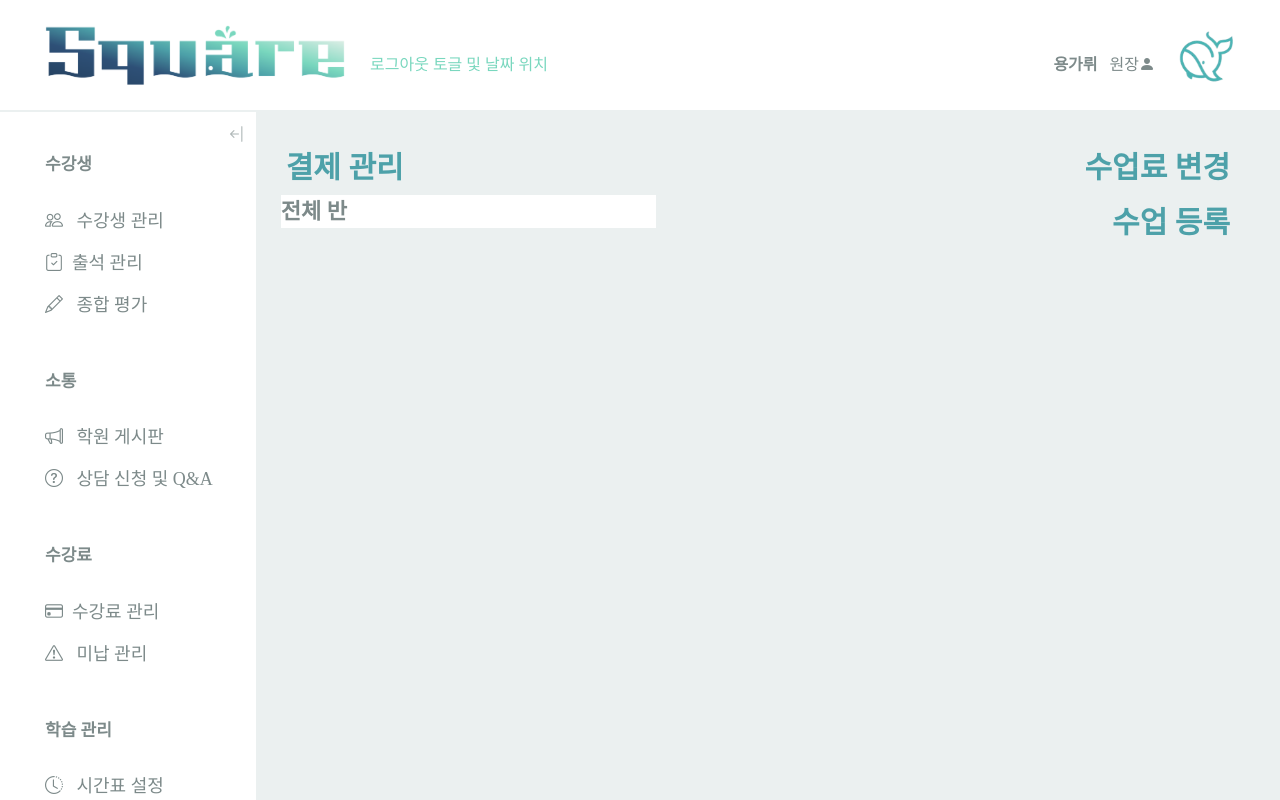
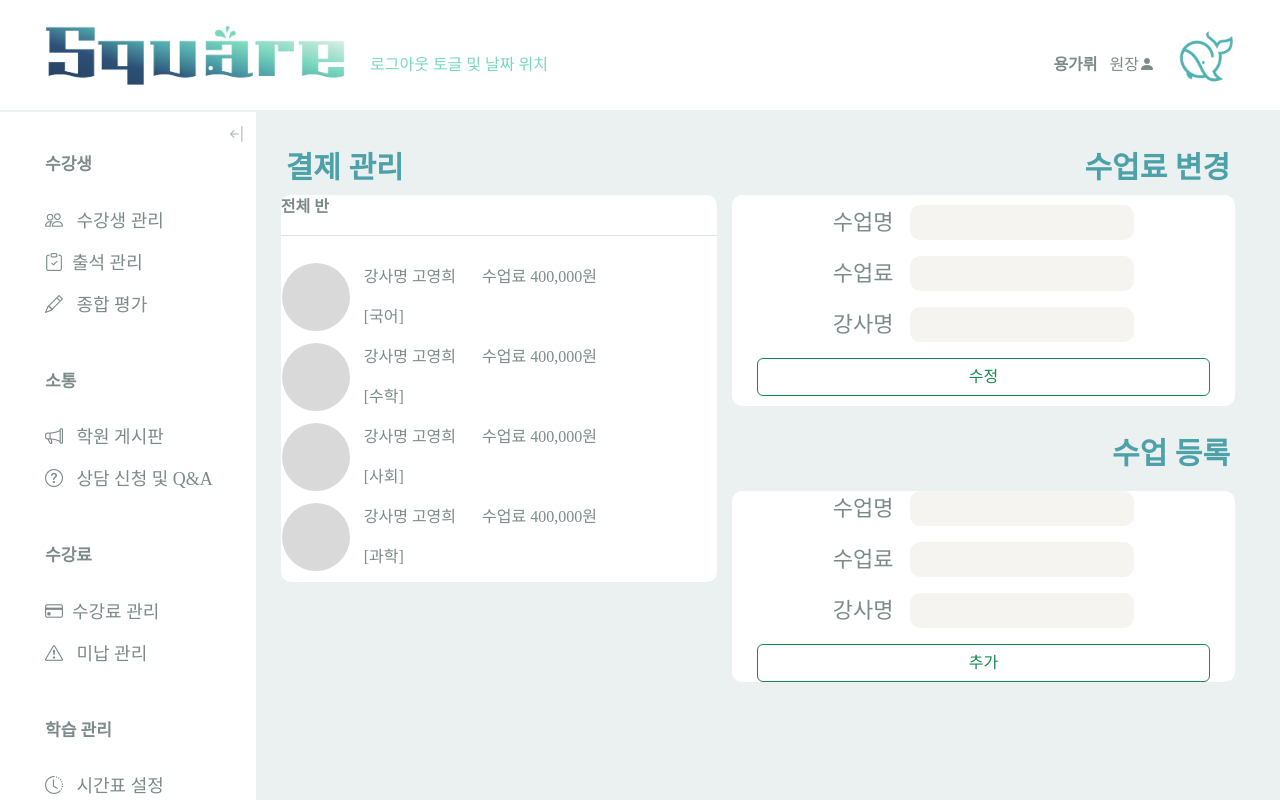
Before and after one commit to Alts-Tabs/Square, a React (Create React App) app in the folder src/main/squarereact/: page /paymentManagement in a window 1280 px wide. Built offline with nearby package versions, Linux system fonts and the light colour scheme.

Commit message:
package.js package-lock.json 충돌 해결 및 05191500 결제관리

```diff
--- a/src/main/squarereact/package.json
+++ b/src/main/squarereact/package.json
@@ -9,6 +9,7 @@
     "@testing-library/user-event": "^13.5.0",
     "axios": "^1.9.0",
     "react": "^18.3.1",
+    "react-daum-postcode": "^3.2.0",
     "react-dom": "^18.3.1",
     "react-router-dom": "^7.6.0",
     "react-scripts": "5.0.1",
--- a/src/main/squarereact/src/components/PaymentManagement.js
+++ b/src/main/squarereact/src/components/PaymentManagement.js
@@ -5,24 +5,99 @@ const PaymentManagement = () => {
     return (
         <div>
            <div className='paymentManagementContainer'>
-
                 <div className='leftContainer'>
                     {/* 오늘의 출석 */}
                     <span className='title'> 결제 관리 </span>
                     <div className='classRead'>
                         <span> 전체 반 </span>
+                        <hr></hr>
+                        <table>
+                            <tr>
+                                <td rowspan="2">
+                                    <div className='ellipse'/>
+                                </td>
+                                <td>&nbsp;&nbsp;&nbsp;강사명 고영희&nbsp;&nbsp;&nbsp;&nbsp;&nbsp;&nbsp;</td>
+                                <td>수업료 400,000원</td>
+                            </tr>
+                            <tr>
+                                <td>&nbsp;&nbsp;&nbsp;[국어]</td>
+                                <td></td>
+                            </tr>
+                            <tr>
+                                <td rowspan="2">
+                                    <div className='ellipse'/>
+                                </td>
+                                <td>&nbsp;&nbsp;&nbsp;강사명 고영희&nbsp;&nbsp;&nbsp;&nbsp;&nbsp;&nbsp;</td>
+                                <td>수업료 400,000원</td>
+                            </tr>
+                            <tr>
+                                <td>&nbsp;&nbsp;&nbsp;[수학]</td>
+                                <td></td>
+                            </tr>
+                            <tr>
+                                <td rowspan="2">
+                                    <div className='ellipse'/>
+                                </td>
+                                <td>&nbsp;&nbsp;&nbsp;강사명 고영희&nbsp;&nbsp;&nbsp;&nbsp;&nbsp;&nbsp;</td>
+                                <td>수업료 400,000원</td>
+                            </tr>
+                            <tr>
+                                <td>&nbsp;&nbsp;&nbsp;[사회]</td>
+                                <td></td>
+                            </tr>
+                            <tr>
+                                <td rowspan="2">
+                                    <div className='ellipse'/>
+                                </td>
+                                <td>&nbsp;&nbsp;&nbsp;강사명 고영희&nbsp;&nbsp;&nbsp;&nbsp;&nbsp;&nbsp;</td>
+                                <td>수업료 400,000원</td>
+                            </tr>
+                            <tr>
+                                <td>&nbsp;&nbsp;&nbsp;[과학]</td>
+                                <td></td>
+                            </tr>
+                        </table>
                     </div>
                 </div>
 
 
                 <div className='rightContainer'>
                     {/* 수업료 변경 */}
+                    <span className='title'> 수업료 변경 </span>
                     <div className='tuitionUpdate'>
-                        <span className='title'> 수업료 변경 </span>
+                        <div className='insertClass'>
+                            <p className='insert-label'>
+                                수업명&nbsp;&nbsp;&nbsp;
+                                <input className='insert-input'/>
+                            </p>
+                            <p className='insert-label'>
+                                수업료&nbsp;&nbsp;&nbsp;
+                                <input className='insert-input'/>
+                            </p>
+                            <p className='insert-label'>
+                                강사명&nbsp;&nbsp;&nbsp;
+                                <input className='insert-input'/>
+                            </p>
+                            <button className='btn insertButton btn-outline-success'>수정</button>
+                        </div>
                     </div>
+
                     {/* 수업 신규 등록 */}
+                    <span className='title'> 수업 등록 </span>
                     <div className='insertClass'>
-                        <span className='title'> 수업 등록 </span>
+                        <p className='insert-label'>
+                            수업명&nbsp;&nbsp;&nbsp;
+                            <input className='insert-input'/>
+                        </p>
+                        <p className='insert-label'>
+                            수업료&nbsp;&nbsp;&nbsp;
+                            <input className='insert-input'/>
+                        </p>
+                        <p className='insert-label'>
+                            강사명&nbsp;&nbsp;&nbsp;
+                            <input className='insert-input'/>
+                        </p>
+                        <button className='btn insertButton btn-outline-success'>추가</button>
                     </div>
                 </div>
             </div>
--- a/src/main/squarereact/src/components/paymentManagement.css
+++ b/src/main/squarereact/src/components/paymentManagement.css
@@ -8,21 +8,39 @@
 }
 
 .leftContainer {
-    width: 40%;
+    width: 52%;
     height: 100%;
+}
+
+.leftContainer span {
+    font-weight: 800;
+}
+
+.leftContainer .ellipse {
+    background-color: #d9d9d9;
+    border-radius: 34px;
+    height: 68px;
+    width: 68px;
+}
+
+.leftContainer table {
+    border-collapse: separate; /* 각 tr 간에 간격 부여하기 위해 분리 */
+    border-spacing: 0 10px; /* 각 tr 간에 간격 부여 */
 }
 
 .rightContainer {
     width: 60%;
+    height: 100%;
+    margin-left: 15px;
     display: flex;
-    flex-direction: column;
+    flex-direction: column; /* 결제 관리 바로 아래에 열처럼 추가 */
     align-items: flex-end; /* 오른쪽 정렬 */
 }
 
 .title {
     display: inline-block;
     font-size: 30px;
-    font-weight: 700;
+    font-weight: 800;
     color: #4DA1A9;
     margin: 5px;
 }
@@ -30,11 +48,46 @@
 /* 전체 수업 읽어오기 */
 .classRead {
     height: 100%;
-    background-color: white; /* 이 배경색이 height 높이 전체만큼 채워져 있어야 하는데 안 됩니다ㅠㅠㅠ */
+    background-color: white;
+    border-radius: 10px;
 }
 
-.classRead span {
-    font-weight: 700;
+.tuitionUpdate {
+    margin-bottom: 100px;
+    display: flex;
+    flex-direction: column;
+    width: 100%;
+    height: 30%;
+    margin-bottom: 20px;
+    background-color: white;
+    border-radius: 10px;
+    text-align: center;
+}
+
+.insertClass {
+    margin-top: 10px;
+    margin-bottom: 10px;
+    width: 100%;
+    height: 70%;
+    background-color: white;
+    text-align: center;
+    border-radius: 10px;
+}
+
+.insertClass .insertButton {
+    width: 90%;
+}
+
+.insert-label {
     font-size: 22px;
-    color: #7D8A8A;
 }
+
+.rightContainer .title {
+    font-weight: 800;
+}
+
+.rightContainer .insert-input {
+    background-color: #f6f4f0;
+    border-radius: 10px;
+    border-width: 0;
+}
```
Also changed, not shown: 1 other file (tests, documents, lock files or other folders).
